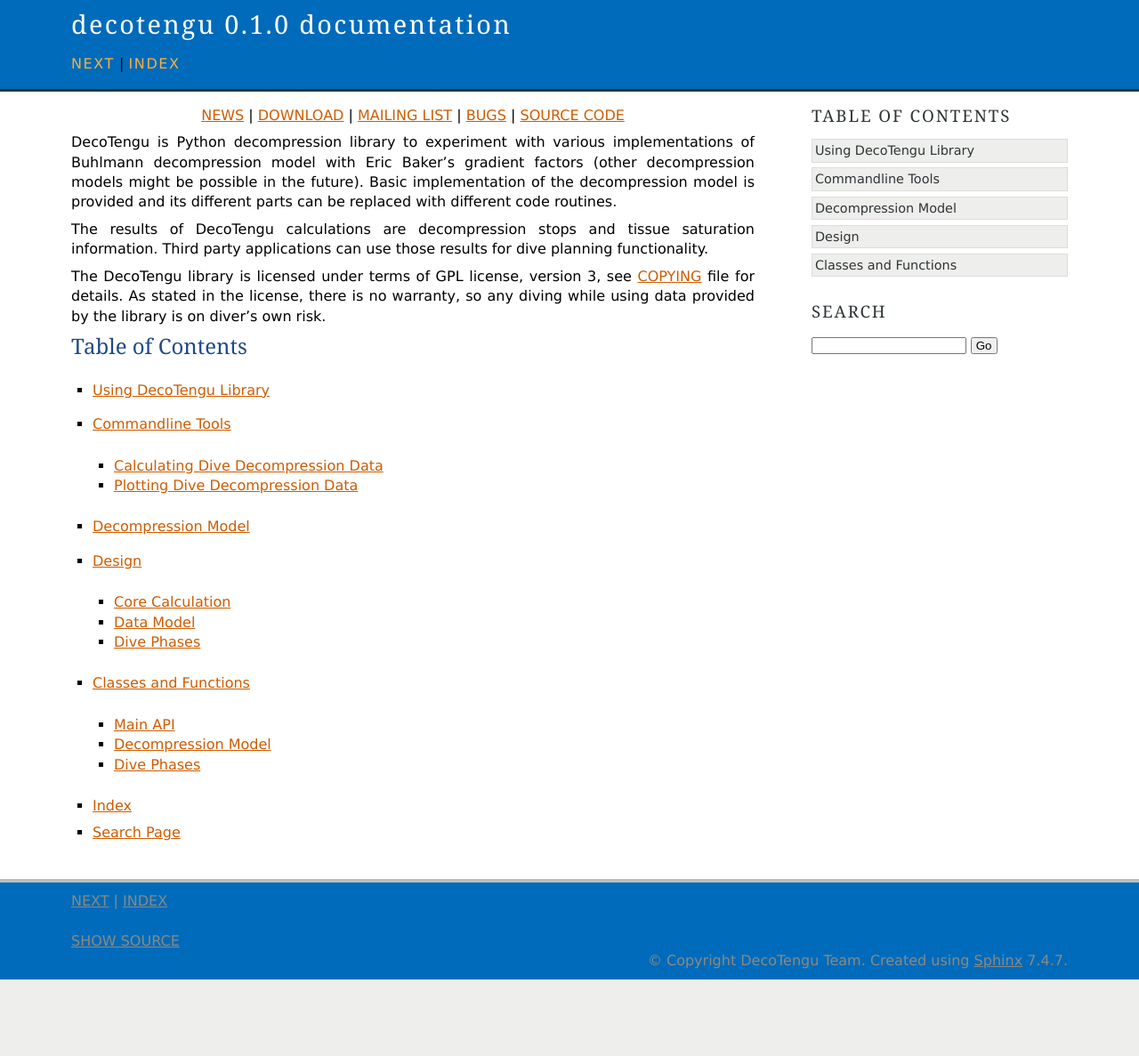
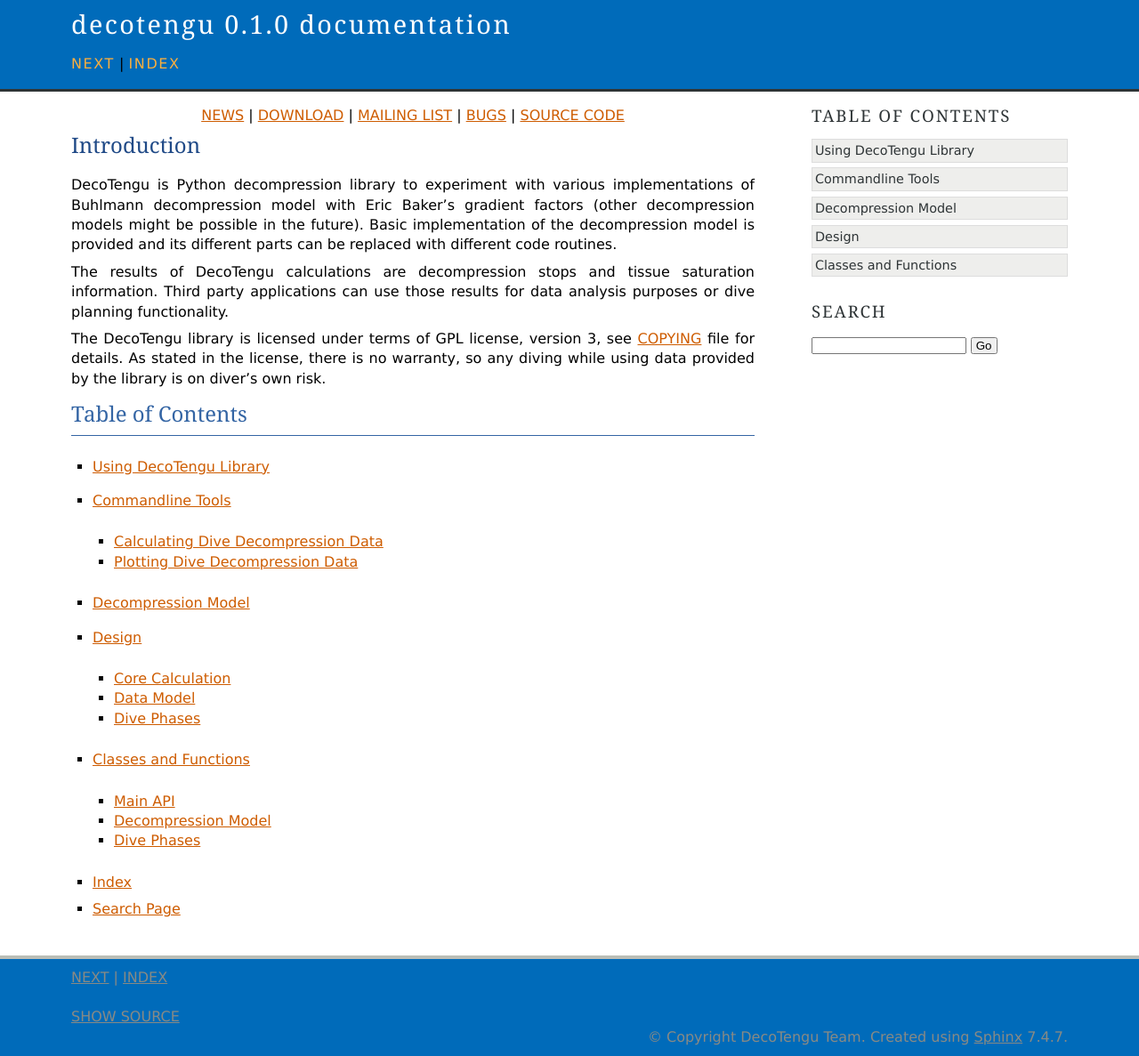
Before and after one commit to gully/decotengu, a Sphinx documentation site: the page built from doc/index.rst, in a window 1280 px wide. Shown: the whole page at 89% size. Built offline with Sphinx 7.4.7, drawn with Linux system fonts in a browser that asks for light colours; before the commit the page ends 1101 px from its top, so only the background shows below that.

Commit message:
- documentation index page improvements

```diff
--- a/doc/index.rst
+++ b/doc/index.rst
@@ -5,6 +5,9 @@
 | `MAILING LIST <https://lists.nongnu.org/mailman/listinfo/decotengu-devel>`_
 | `BUGS <http://savannah.nongnu.org/bugs/?group=decotengu>`_
 | `SOURCE CODE <http://git.savannah.gnu.org/cgit/decotengu.git>`_
+
+Introduction
+============
 
 DecoTengu is Python decompression library to experiment with various
 implementations of Buhlmann decompression model with Eric Baker's gradient
@@ -14,7 +17,7 @@ parts can be replaced with different code routines.
 
 The results of DecoTengu calculations are decompression stops and tissue
 saturation information. Third party applications can use those results for
-dive planning functionality.
+data analysis purposes or dive planning functionality.
 
 The DecoTengu library is licensed under terms of GPL license, version 3, see
 `COPYING <http://git.savannah.gnu.org/cgit/decotengu.git/plain/COPYING>`_
@@ -36,5 +39,4 @@ Table of Contents
 * :ref:`genindex`
 * :ref:`search`
 
-
 .. vim: sw=4:et:ai
```
